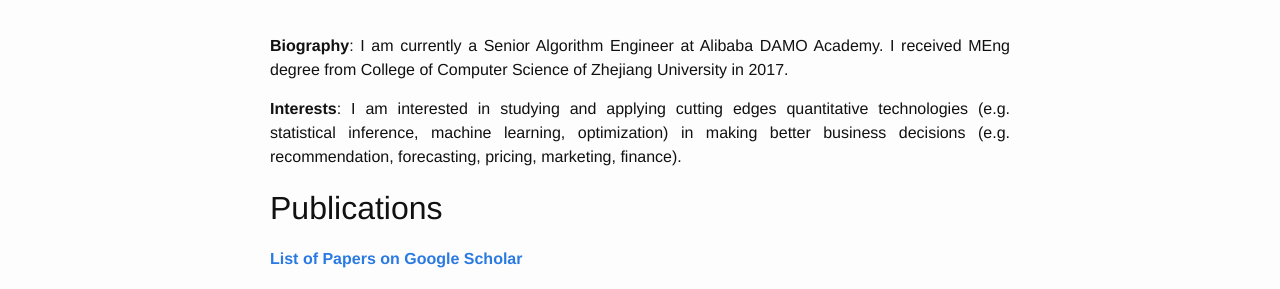
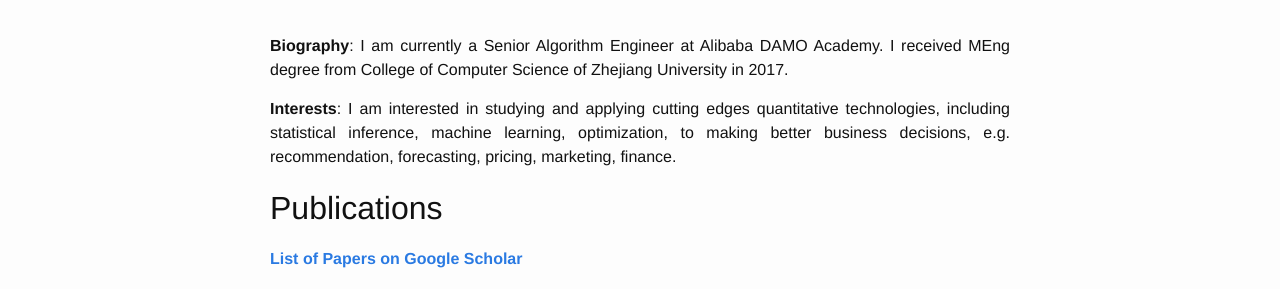
Before and after one commit to zhaokv/zhaokv.github.io, a Jekyll site: the page built from about.md, in a window 1280 px wide. Shown: the part 130-419 px from the top of the page. Built offline with Jekyll 4.4.1, drawn with Linux system fonts in a browser that asks for light colours; comment, search, counter and statistics services are not loaded.

Commit message:
update about

```diff
--- a/about.md
+++ b/about.md
@@ -6,7 +6,7 @@
 
 **Biography**: I am currently a Senior Algorithm Engineer at Alibaba DAMO Academy. I received MEng degree from College of Computer Science of Zhejiang University in 2017.
 
-**Interests**: I am interested in studying and applying cutting edges quantitative technologies (e.g. statistical inference, machine learning, optimization) in making better business decisions (e.g. recommendation, forecasting, pricing, marketing, finance).
+**Interests**: I am interested in studying and applying cutting edges quantitative technologies, including statistical inference, machine learning, optimization, to  making better business decisions, e.g. recommendation, forecasting, pricing, marketing, finance.
 
 
 
```
